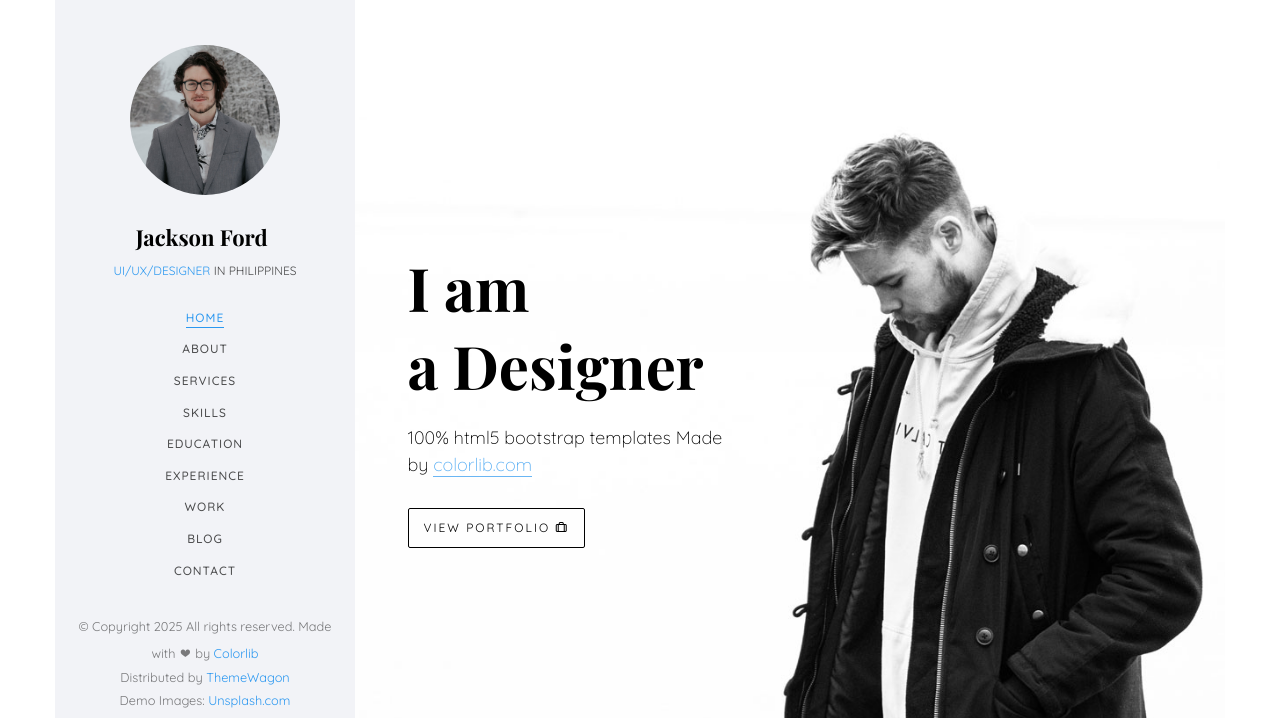
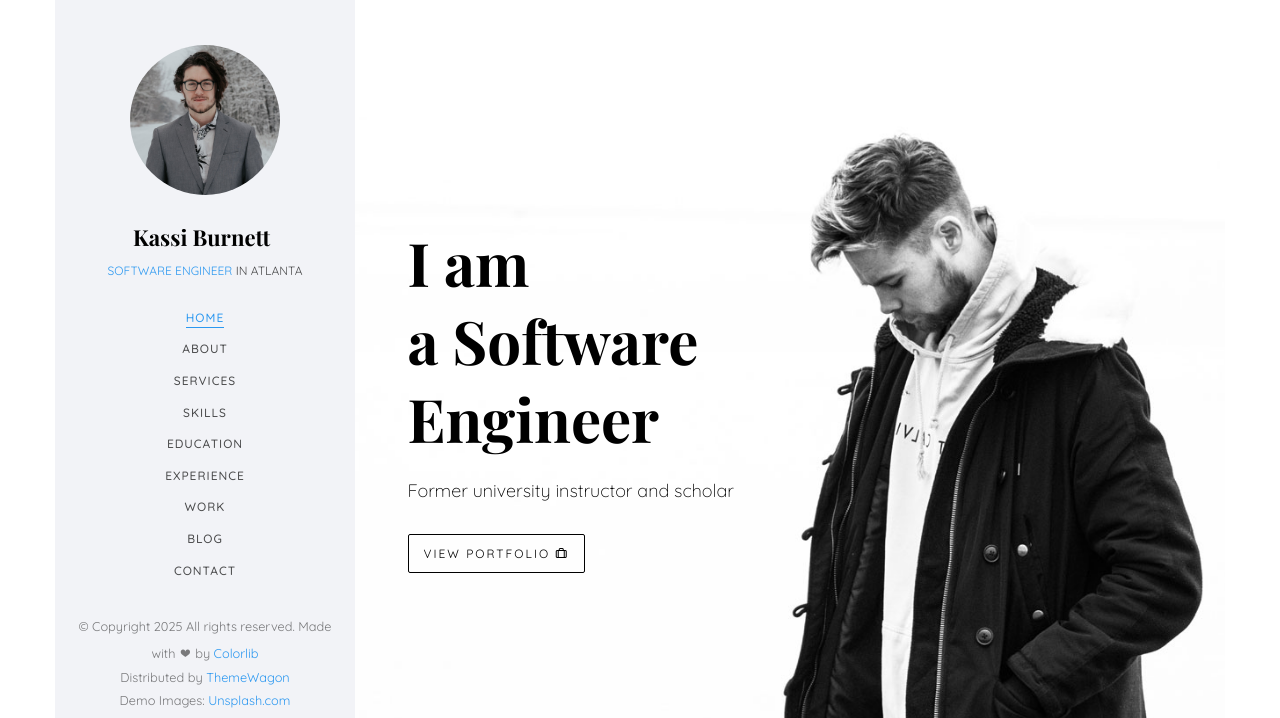
Before and after one commit to ErdbeerenindenBergen/portfolio-site, a plain HTML site: page index.html in a window 1280 px wide. Shown: the top 718 px of the page. Drawn offline with nearby package versions, Linux system fonts and the light colour scheme; files whose address does not match are found by name; a web font is replaced by a local one.

Commit message:
Update intro text

```diff
--- a/index.html
+++ b/index.html
@@ -57,8 +57,8 @@
 		<aside id="colorlib-aside" role="complementary" class="border js-fullheight">
 			<div class="text-center">
 				<div class="author-img" style="background-image: url(images/about.jpg);"></div>
-				<h1 id="colorlib-logo"><a href="index.html">Jackson Ford</a></h1>
-				<span class="position"><a href="#">UI/UX/Designer</a> in Philippines</span>
+				<h1 id="colorlib-logo"><a href="index.html">Kassi Burnett</a></h1>
+				<span class="position"><a href="#">Software Engineer</a> in Atlanta</span>
 			</div>
 			<nav id="colorlib-main-menu" role="navigation" class="navbar">
 				<div id="navbar" class="collapse">
@@ -101,9 +101,9 @@ Copyright <script>document.write(new Date().getFullYear());</script> All rights
 					   			<div class="col-md-6 col-md-offset-3 col-md-pull-3 col-sm-12 col-xs-12 js-fullheight slider-text">
 					   				<div class="slider-text-inner js-fullheight">
 					   					<div class="desc">
-						   					<h1>Hi! <br>I'm Jackson</h1>
+						   					<h1>Hi! <br>I'm Kassi</h1>
 						   					<h2>100% html5 bootstrap templates Made by <a href="https://colorlib.com/" target="_blank">colorlib.com</a></h2>
-												<p><a class="btn btn-primary btn-learn">Download CV <i class="icon-download4"></i></a></p>
+												<p><a class="btn btn-primary btn-learn">Download Resume <i class="icon-download4"></i></a></p>
 											</div>
 					   				</div>
 					   			</div>
@@ -117,8 +117,8 @@ Copyright <script>document.write(new Date().getFullYear());</script> All rights
 					   			<div class="col-md-6 col-md-offset-3 col-md-pull-3 col-sm-12 col-xs-12 js-fullheight slider-text">
 					   				<div class="slider-text-inner">
 					   					<div class="desc">
-						   					<h1>I am <br>a Designer</h1>
-												<h2>100% html5 bootstrap templates Made by <a href="https://colorlib.com/" target="_blank">colorlib.com</a></h2>
+						   					<h1>I am <br>a Software Engineer</h1>
+												<h2>Former university instructor and scholar <a href="" target="_blank"></a></h2>
 												<p><a class="btn btn-primary btn-learn">View Portfolio <i class="icon-briefcase3"></i></a></p>
 											</div>
 					   				</div>
```
